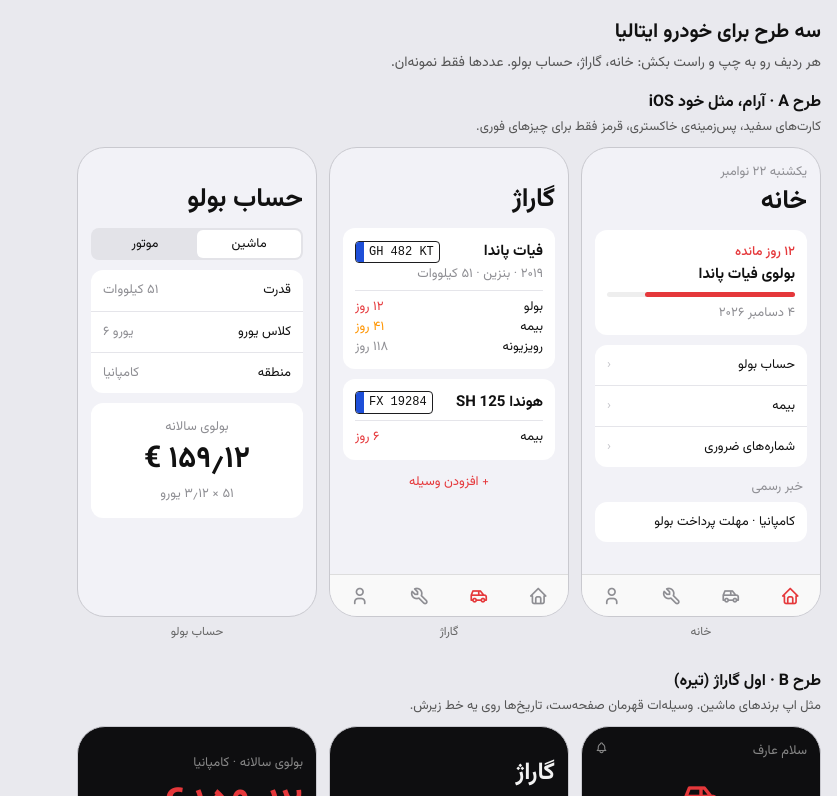
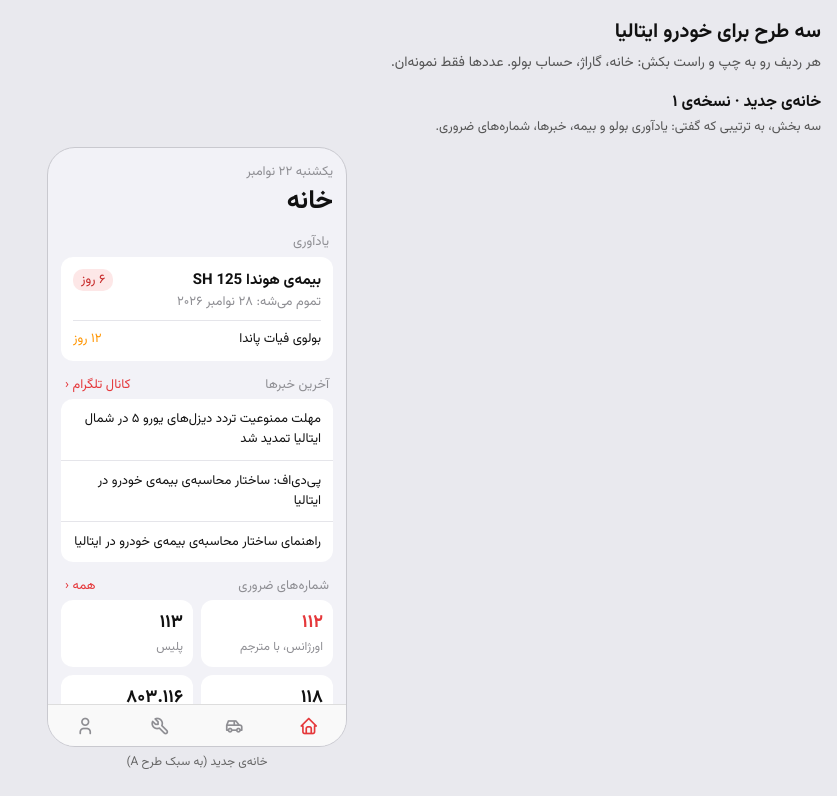
Before and after one commit to Arefhg/khodro-app, a plain HTML site: page design/directions.html in a window 1280 px wide. Shown: the top 796 px of the page, without its empty margins (443-1280 px from the left). Drawn offline with Linux system fonts and the light colour scheme.

Commit message:
Design: new Home draft with reminder, news and emergency sections
Co-Authored-By: Claude Opus 5.5 <noreply@anthropic.com>
Claude-Session: https://claude.ai/code/session_01LJZ9ih2J8uPoAE81fWh8mD

```diff
--- a/design/directions.html
+++ b/design/directions.html
@@ -28,6 +28,39 @@ h1{font-size:20px;margin:0 16px 4px}
 <body>
 <h1>سه طرح برای خودرو ایتالیا</h1>
 <p class="lead">هر ردیف رو به چپ و راست بکش: خانه، گاراژ، حساب بولو. عددها فقط نمونه‌ان.</p>
+
+<div class="dir">
+<p class="dh">خانه‌ی جدید · نسخه‌ی ۱</p>
+<p class="ds">سه بخش، به ترتیبی که گفتی: یادآوری بولو و بیمه، خبرها، شماره‌های ضروری.</p>
+<div class="row3" style="justify-content:center">
+<div style="flex:0 0 300px"><div class="ph" style="background:#F2F2F7;color:#111;height:600px">
+<div style="color:#8E8E93">یکشنبه ۲۲ نوامبر</div>
+<div style="font-size:26px;font-weight:700;margin-bottom:10px">خانه</div>
+
+<div style="color:#8E8E93;margin:0 4px 4px">یادآوری</div>
+<div style="background:#fff;border-radius:12px;padding:12px">
+<div style="display:flex;justify-content:space-between;align-items:center"><b style="font-size:15px">بیمه‌ی هوندا SH 125</b><span style="background:#FDE7E7;color:#C62828;border-radius:10px;padding:1px 8px">۶ روز</span></div>
+<div style="color:#8E8E93">تموم می‌شه: ۲۸ نوامبر ۲۰۲۶</div>
+<div style="border-top:0.5px solid #E5E5EA;margin-top:8px;padding-top:8px;display:flex;justify-content:space-between"><span>بولوی فیات پاندا</span><span style="color:#FF9500">۱۲ روز</span></div>
+</div>
+
+<div style="display:flex;justify-content:space-between;color:#8E8E93;margin:14px 4px 4px"><span>آخرین خبرها</span><a href="https://t.me/khodro_italy" style="color:#E5383B;text-decoration:none">کانال تلگرام ‹</a></div>
+<div style="background:#fff;border-radius:12px">
+<a href="https://t.me/khodro_italy/17" style="display:block;color:inherit;text-decoration:none;padding:10px 12px;border-bottom:0.5px solid #E5E5EA">مهلت ممنوعیت تردد دیزل‌های یورو ۵ در شمال ایتالیا تمدید شد</a>
+<a href="https://t.me/khodro_italy/14" style="display:block;color:inherit;text-decoration:none;padding:10px 12px;border-bottom:0.5px solid #E5E5EA">پی‌دی‌اف: ساختار محاسبه‌ی بیمه‌ی خودرو در ایتالیا</a>
+<a href="https://t.me/khodro_italy/11" style="display:block;color:inherit;text-decoration:none;padding:10px 12px">راهنمای ساختار محاسبه‌ی بیمه‌ی خودرو در ایتالیا</a>
+</div>
+
+<div style="display:flex;justify-content:space-between;color:#8E8E93;margin:14px 4px 4px"><span>شماره‌های ضروری</span><span style="color:#E5383B">همه ‹</span></div>
+<div style="display:grid;grid-template-columns:1fr 1fr;gap:8px">
+<a href="tel:112" style="background:#fff;border-radius:12px;padding:10px;color:inherit;text-decoration:none"><b style="font-size:18px;color:#E5383B">۱۱۲</b><div style="color:#8E8E93;font-size:12px">اورژانس، با مترجم</div></a>
+<a href="tel:113" style="background:#fff;border-radius:12px;padding:10px;color:inherit;text-decoration:none"><b style="font-size:18px">۱۱۳</b><div style="color:#8E8E93;font-size:12px">پلیس</div></a>
+<a href="tel:118" style="background:#fff;border-radius:12px;padding:10px;color:inherit;text-decoration:none"><b style="font-size:18px">۱۱۸</b><div style="color:#8E8E93;font-size:12px">آمبولانس</div></a>
+<a href="tel:803116" style="background:#fff;border-radius:12px;padding:10px;color:inherit;text-decoration:none"><b style="font-size:18px">۸۰۳.۱۱۶</b><div style="color:#8E8E93;font-size:12px">امداد خودرو ACI</div></a>
+</div>
+<div class="tb" style="background:#F9F9F9;border-top:0.5px solid #DDD;color:#8E8E93"><i class="ti ti-home" style="color:#E5383B"></i><i class="ti ti-car"></i><i class="ti ti-tool"></i><i class="ti ti-user"></i></div>
+</div><div class="cap">خانه‌ی جدید (به سبک طرح A)</div></div>
+</div></div>
 
 <div class="dir">
 <p class="dh">طرح A · آرام، مثل خود iOS</p>
```
Also changed, not shown: DECISIONS.md (+4 -0 lines), JOURNAL.md (+2 -0 lines).
